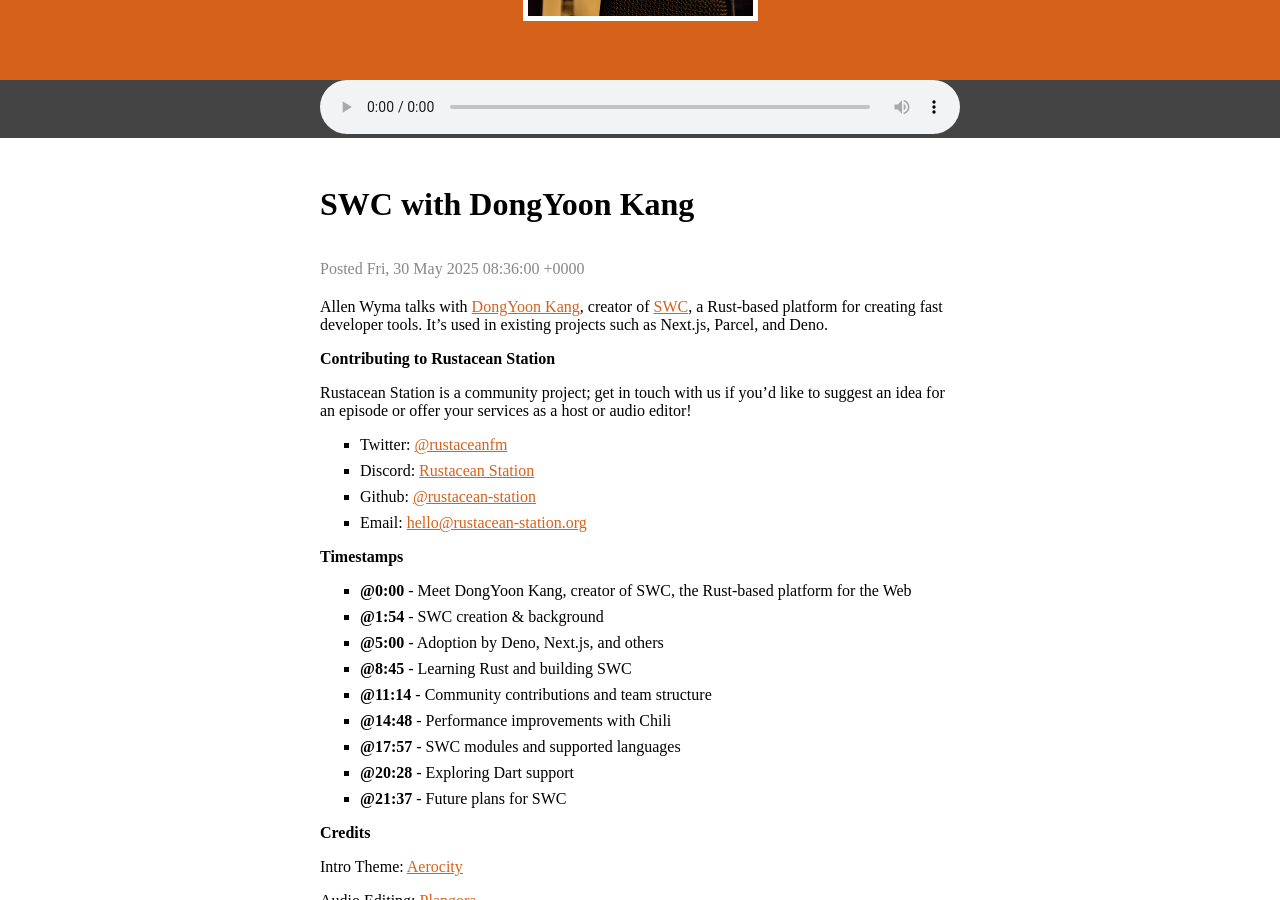
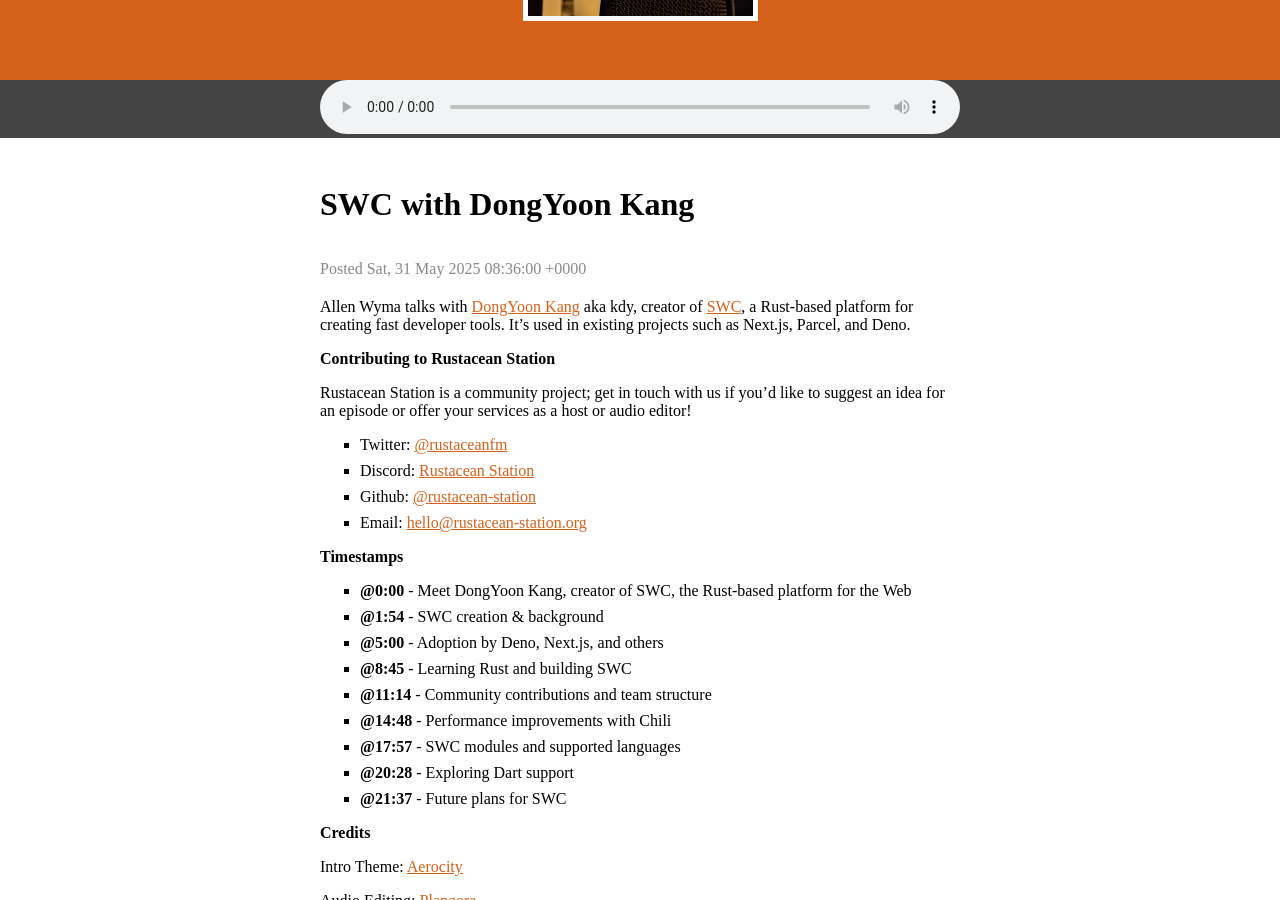
Before and after one commit to rustacean-station/rustacean-station.org, a Jekyll site: the page built from _episodes/interviews/2025-05-31-dongyoon-kang.md, in a window 1280 px wide and 900 px high, scrolled down 365 px. Built offline with Jekyll 4.4.1, drawn with Linux system fonts in a browser that asks for light colours.

Commit message:
Update and rename 2025-05-30-dongyoon-kang.md to 2025-05-31-dongyoon-kang.md

```diff
--- a/_episodes/interviews/2025-05-30-dongyoon-kang.md
+++ b/_episodes/interviews/2025-05-31-dongyoon-kang.md
@@ -1,13 +1,13 @@
 ---
 title: "SWC with DongYoon Kang"
-date: 2025-05-30T08:36:00Z
-file: https://audio.rustacean-station.org/file/rustacean-station/2025-05-23-dongyoon-kang.mp3
+date: 2025-05-31T08:36:00Z
+file: https://audio.rustacean-station.org/file/rustacean-station/2025-05-31-dongyoon-kang.mp3
 duration: "24:50"
 length: "59634240"
 #reddit: (leave blank on initial publish, amend with link and uncomment this line after Reddit thread has been posted)
 ---
 
-Allen Wyma talks with [DongYoon Kang](https://kdy1.dev/), creator of [SWC](https://swc.rs/), a Rust-based platform for creating fast developer tools. It's used in existing projects such as Next.js, Parcel, and Deno.
+Allen Wyma talks with [DongYoon Kang](https://kdy1.dev/) aka kdy, creator of [SWC](https://swc.rs/), a Rust-based platform for creating fast developer tools. It's used in existing projects such as Next.js, Parcel, and Deno.
 
 ## Contributing to Rustacean Station
 
```
